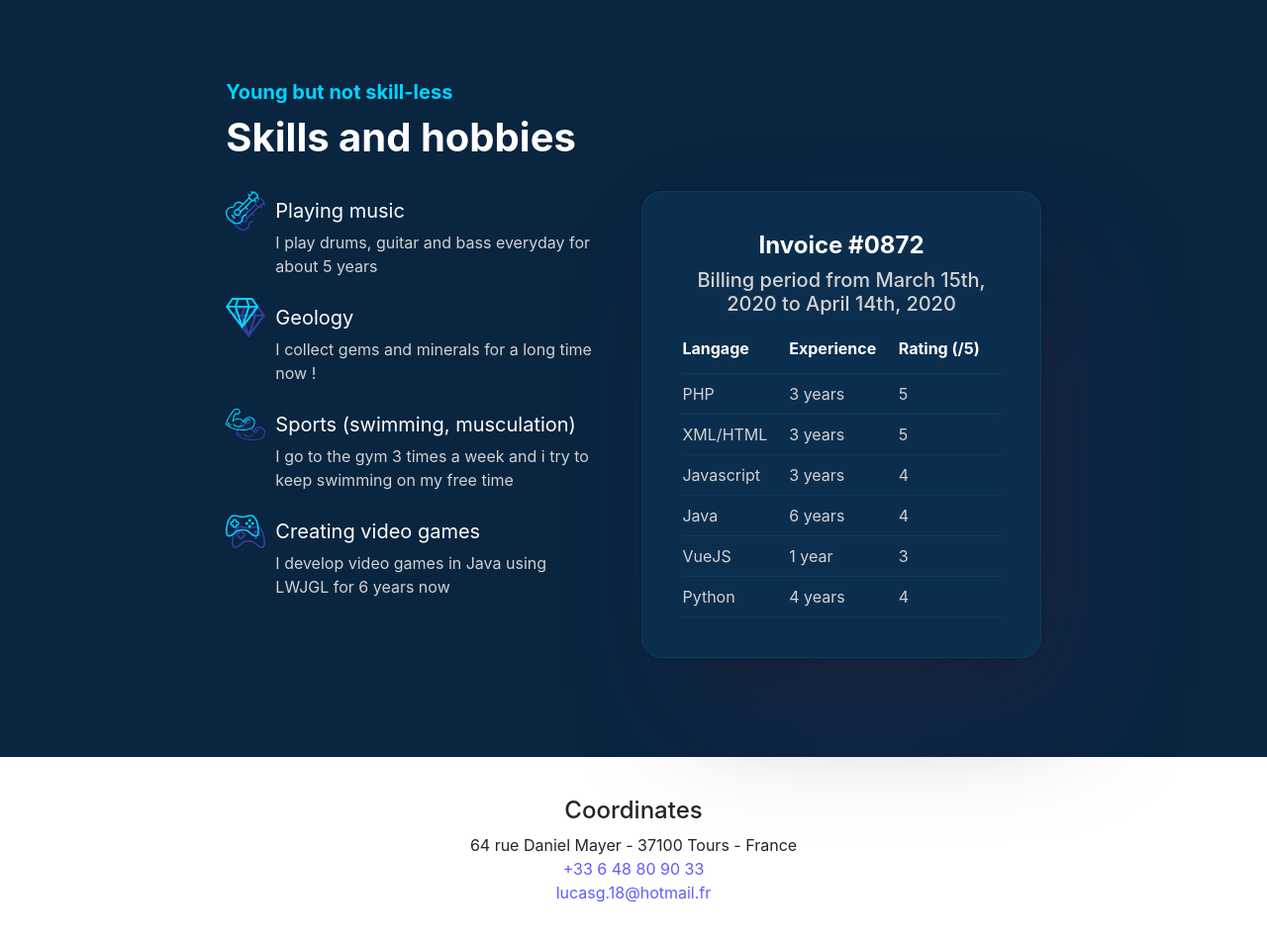
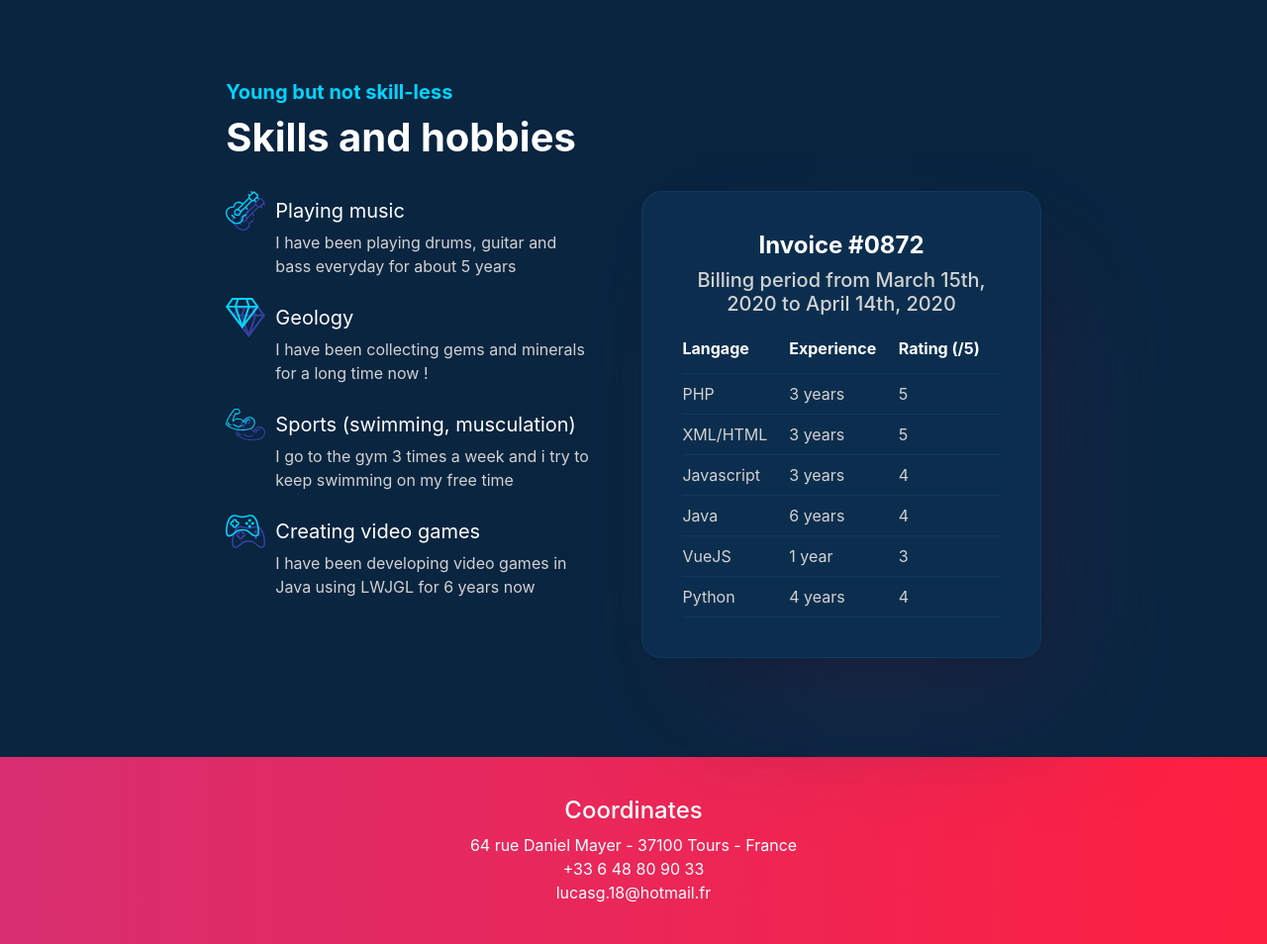
Before and after one commit to LucdoOf/StripeResume, a PHP site: page / in a window 1280 px wide. Shown: the part 1840-2794 px from the top of the page at 99% size. Run offline with PHP 8.4, Linux system fonts and the light colour scheme; some libraries are stand-ins or nearby versions; some web fonts are replaced.

Commit message:
Footer update

```diff
--- a/index.html
+++ b/index.html
@@ -48,14 +48,14 @@
                 <h3 class="subtitle">Why me ?</h3>
                 <h2 class="title">A qualified and motivated future engineer</h2>
                 <p class="pl-3">
-                    Actually in 3rd year of my engineer diploma, I'm looking <strong>for a 3 months internship for the 2021 summer.</strong>
-                    I have always been passionate by computer sciences and <strong>I develop for more than 6 years now.</strong> For about 3 years, I work every summer
+                    Actually in 3rd year of my engineer diploma, I'm looking <strong>for a 3-months internship for the 2021 summer.</strong>
+                    I have always been passionate by computer sciences, and <strong>I develop for more than 6 years now.</strong> For about 3 years, I work every summer
                     for web companies to help them during employees breaks. <strong>I mainly work on PHP back-end</strong>, which is what I prefer, but front-end is a part of my skills as well.
                     Moreover, I recently started my own business where I realize e-commerce websites for professionals.
-                    I'm supplying to the Stripe company because the <strong>Stripe web solutions have always been a model and a part of my work</strong>.
+                    I'm supplying to the Stripe Company because the <strong>Stripe web solutions have always been a model and a part of my work</strong>.
                     In fact, <strong>I work with Stripe tools for about 2 years.</strong> I implemented Stripe billing, Stripe invoices, Stripe payments with payments intents or Stripe payment
                     links.
-                    It has always been an evidence to use Stripe in my payment processes and I never had problems with it.
+                    It has always been an evidence to use Stripe in my payment processes, and I always enjoyed using it.
                     Also, the stripe's front website and the stripe's dashboard has inspired me a lot in terms of UI and UX for my personal and professional projects.
                     That's why <strong>It would be for me an honor and a pleasure</strong> to work for Stripe and to contribute to making payments a lot easier across the world.
                 <p>
@@ -114,11 +114,11 @@
                             <div id="hobbies-list" class="mr-0 mr-xl-5 mb-5 mb-xl-0">
                                 <div class="hobby">
                                     <div class="hobby-top"><img src="res/images/guitar.svg" alt="music"/>Playing music</div>
-                                    <div class="hobby-description">I play drums, guitar and bass everyday for about 5 years</div>
+                                    <div class="hobby-description">I have been playing drums, guitar and bass everyday for about 5 years</div>
                                 </div>
                                 <div class="hobby">
                                     <div class="hobby-top"><img src="res/images/diamond.svg" alt="geology"/>Geology</div>
-                                    <div class="hobby-description">I collect gems and minerals for a long time now !</div>
+                                    <div class="hobby-description">I have been collecting gems and minerals for a long time now !</div>
                                 </div>
                                 <div class="hobby">
                                     <div class="hobby-top"><img src="res/images/muscular-arm-outline.svg" alt="sports"/>Sports (swimming, musculation)</div>
@@ -126,7 +126,7 @@
                                 </div>
                                 <div class="hobby">
                                     <div class="hobby-top"><img src="res/images/console.svg" alt="video games"/>Creating video games</div>
-                                    <div class="hobby-description">I develop video games in Java using LWJGL for 6 years now</div>
+                                    <div class="hobby-description">I have been developing video games in Java using LWJGL for 6 years now</div>
                                 </div>
                             </div>
                             <div id="fake-invoice">
@@ -174,7 +174,7 @@
                     </section>
             </section>
             <footer>
-                <div id="footer-content" class="col-10 mx-auto">
+                <div id="footer-content" class="col-10 col-sm-8 mx-auto">
                     <h4>Coordinates</h4>
                     <span>64 rue Daniel Mayer - 37100 Tours - France</span>
                     <span><a href="tel:+33648809033">+33 6 48 80 90 33</a></span>
--- a/res/scss/main.scss
+++ b/res/scss/main.scss
@@ -85,6 +85,7 @@ body {
         img {
           margin: 20px;
           width: 64px;
+          border-radius: 10px;
         }
         #card-text {
           margin-top: 20px;
@@ -245,13 +246,15 @@ body {
       }
     }
     footer {
+      @extend .animated-background;
       #footer-content {
         padding: 40px;
         display: flex;
         flex-direction: column;
         align-items: center;
         justify-content: center;
-        span, a {
+        span, a, h4 {
+          color: white;
           text-align: center;
         }
       }
```
Also changed, not shown: res/css/main.css, 1 other file.
